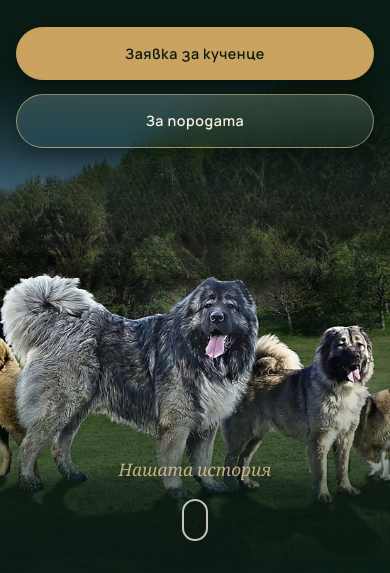
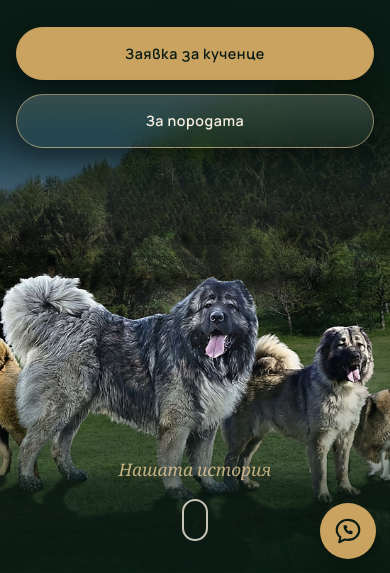
Before and after one commit to Nikstars/vikasdog, a plain HTML site: page index.html in a window 390 px wide. Shown: the part 271-844 px from the top of the page. Drawn offline with nearby package versions, Linux system fonts and the light colour scheme.

Commit message:
Add Viber quick message button

```diff
--- a/css/style.css
+++ b/css/style.css
@@ -1544,8 +1544,8 @@ ol {
 
 .back-to-top {
     position: fixed;
-    right: 24px;
-    bottom: 24px;
+    right: 28px;
+    bottom: 92px;
     z-index: 90;
     width: 48px;
     height: 48px;
@@ -1569,6 +1569,45 @@ ol {
 .back-to-top:hover {
     color: var(--green-950);
     background-color: var(--gold-light);
+}
+
+/* ---------- Бутон за съобщение във Viber ---------- */
+
+.viber-btn {
+    position: fixed;
+    right: 24px;
+    bottom: 24px;
+    z-index: 91;
+    display: flex;
+    align-items: center;
+    justify-content: center;
+    width: 56px;
+    height: 56px;
+    border-radius: 50%;
+    background-color: var(--gold);
+    color: var(--green-950);
+    box-shadow: var(--shadow);
+    transition: background-color 0.3s ease, transform 0.3s ease;
+}
+
+.viber-btn svg {
+    width: 30px;
+    height: 30px;
+    fill: none;
+    stroke: currentColor;
+    stroke-width: 1.7;
+    stroke-linejoin: round;
+}
+
+.viber-btn .viber-phone {
+    fill: currentColor;
+    stroke: none;
+}
+
+.viber-btn:hover {
+    color: var(--green-950);
+    background-color: var(--gold-light);
+    transform: translateY(-2px);
 }
 
 /* ---------- Плавно появяване при скролиране ---------- */
@@ -2329,6 +2368,11 @@ main,
     }
 
     .back-to-top {
+        right: 18px;
+        bottom: 80px;
+    }
+
+    .viber-btn {
         right: 14px;
         bottom: 14px;
     }
--- a/index.html
+++ b/index.html
@@ -296,6 +296,8 @@
 
     <a class="back-to-top" id="backToTop" href="#top" aria-label="Нагоре">&#8593;</a>
 
+    <a class="viber-btn" href="viber://chat?number=%2B359893416137" aria-label="Пишете ни във Viber" title="Пишете ни във Viber"><svg viewBox="0 0 24 24" aria-hidden="true"><path d="M12 3C7 3 3 6.6 3 11c0 2.3 1.1 4.4 2.9 5.9L5 21l4.2-2.2c.9.2 1.8.3 2.8.3 5 0 9-3.6 9-8s-4-8-9-8z"/><path class="viber-phone" transform="translate(7.2 6.2) scale(0.4)" d="M5 3h4l2 5-2.5 1.5a11 11 0 0 0 6 6L16 13l5 2v4a2 2 0 0 1-2 2A16 16 0 0 1 3 5a2 2 0 0 1 2-2z"/></svg></a>
+
     <script src="js/main.js"></script>
     <script data-goatcounter="https://vikasdog.goatcounter.com/count" async src="https://gc.zgo.at/count.js"></script>
 </body>
```
Also changed, not shown: breed.html (+2 -0 lines), contact.html (+2 -0 lines), dog-show.html (+2 -0 lines), en/breed.html (+2 -0 lines), en/contact.html (+2 -0 lines), en/dog-show.html (+2 -0 lines), en/index.html (+2 -0 lines), en/puppies.html (+2 -0 lines), puppies.html (+2 -0 lines).
